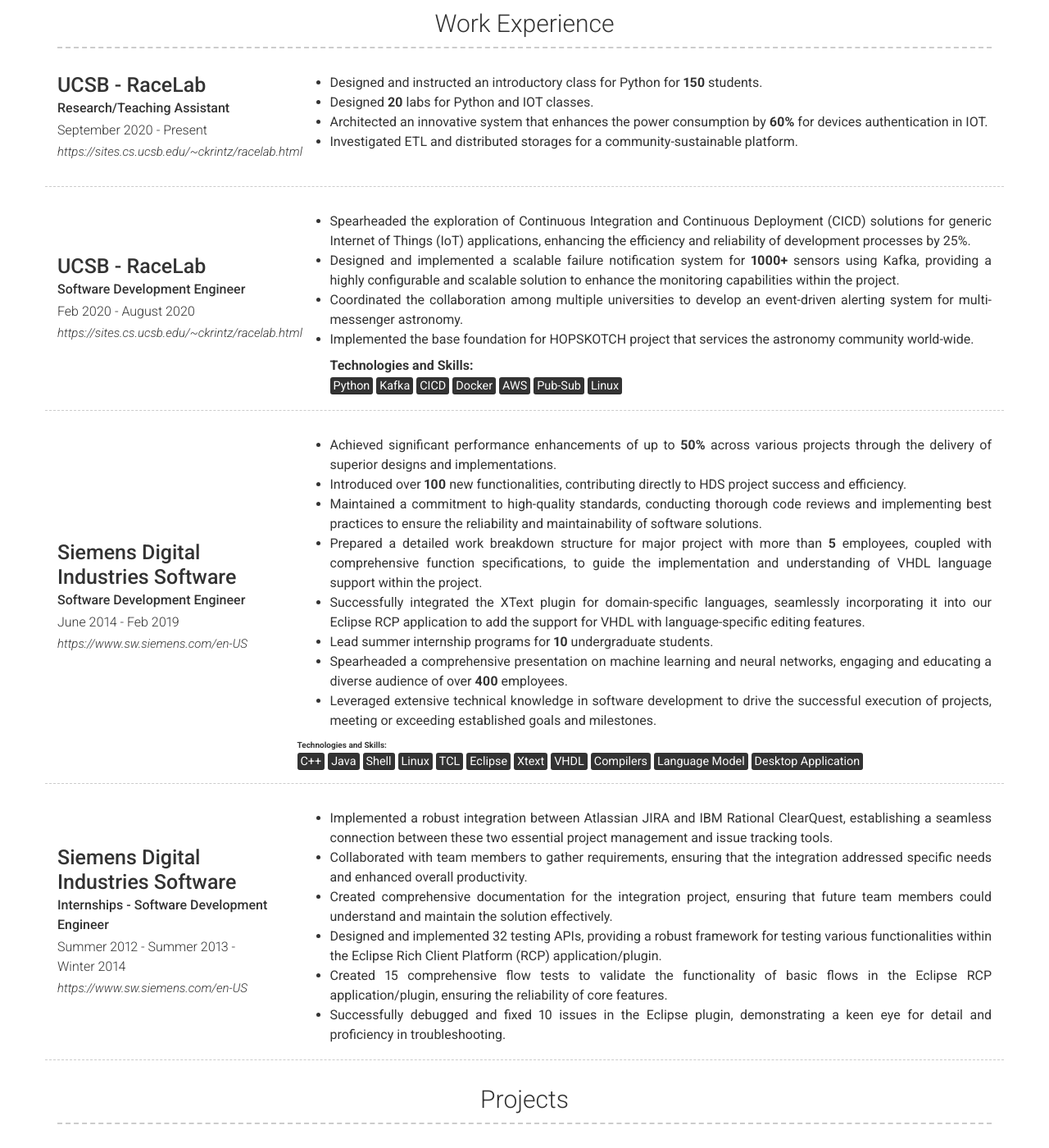
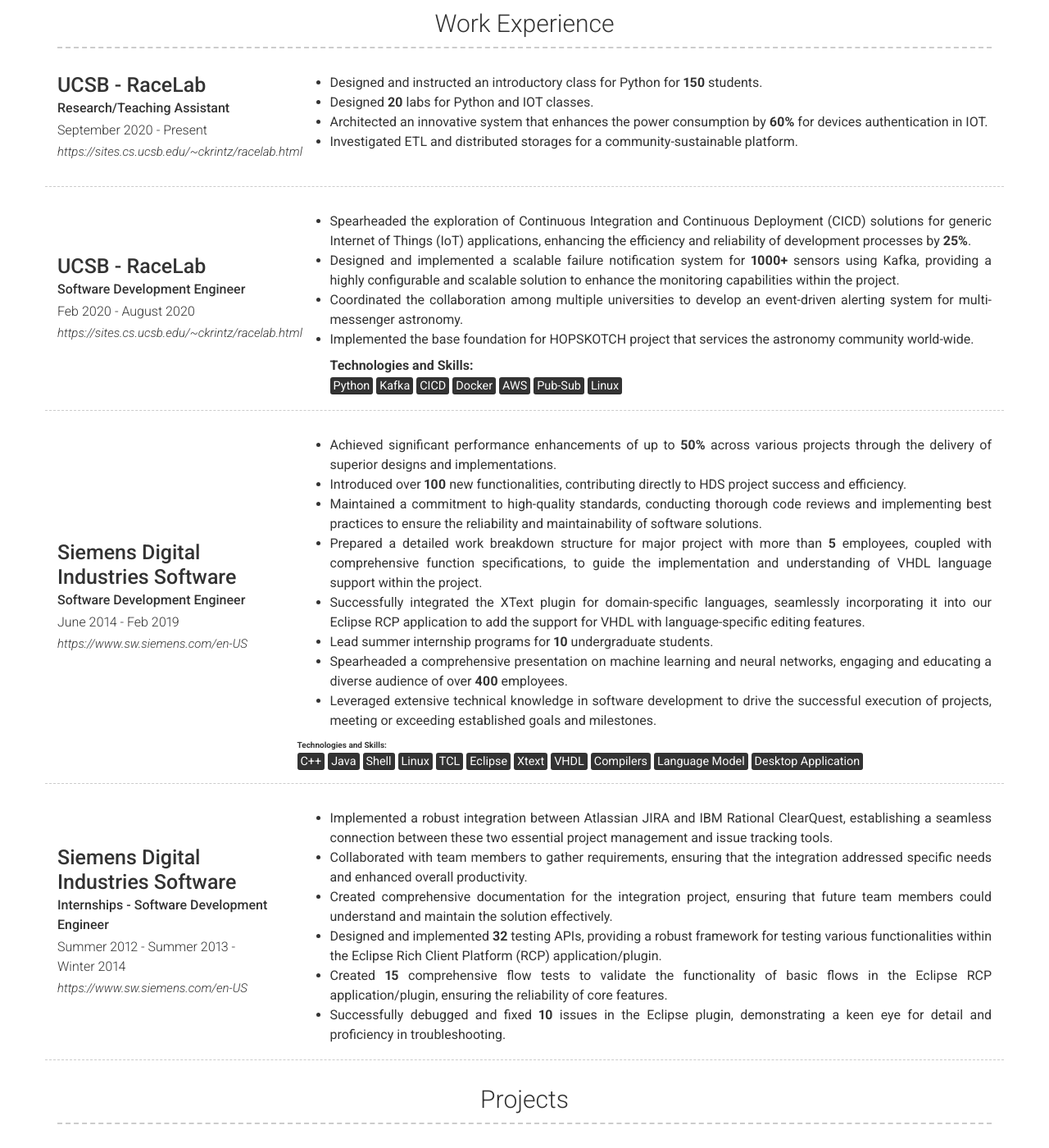
Before and after one commit to shereenElSayed/shereenelsayed.github.io, a Jekyll site: the page built from index.md, in a window 1280 px wide and 1400 px high, scrolled down 1590 px. Shown: the whole window at 82% size. Built offline with Jekyll 4.4.1, drawn with Linux system fonts in a browser that asks for light colours; nearby versions of some CDN libraries; some of the changed text lies outside the part shown.

Commit message:
added info

```diff
--- a/_config.yml
+++ b/_config.yml
@@ -89,8 +89,8 @@
           <myheader>Research Focus:</myheader>
           My research focus area is <mark>NLP</mark> for Egyptian Arabic dialect using <mark>machine learning</mark> and <mark>neural networks</mark>.
           - I created my own [dataset](https://github.com/shery91/Egyptian-Dialect-Gender-Annotated-Dataset) and manually annotated <b>10K</b> tweets based on gender of the author.
-          - With classical machine learning, I achieved 87.6% accuracy for gender identification based on authors with Egyptian dialect tweets.
-          - With neural networks, I achieved 91.37% accuracy using the same dataset as the classical machine learning.
+          - With classical machine learning, I achieved <b>87.6%</b> accuracy for gender identification based on authors with Egyptian dialect tweets.
+          - With neural networks, I achieved <b>91.37%</b> accuracy using the same dataset as the classical machine learning.
 
           <myheader>Publications:</myheader>
           - [Gender identification of Egyptian dialect in twitter](https://www.sciencedirect.com/science/article/pii/S1110866518302044?via%3Dihub) - 21 citations
@@ -131,7 +131,7 @@
         sub_title: Software Development Engineer
         caption: Feb 2020 - August 2020
         description: | # this will include new lines to allow paragraphs
-          - Spearheaded the exploration of Continuous Integration and Continuous Deployment (CICD) solutions for generic Internet of Things (IoT) applications, enhancing the efficiency and reliability of development processes by 25%.
+          - Spearheaded the exploration of Continuous Integration and Continuous Deployment (CICD) solutions for generic Internet of Things (IoT) applications, enhancing the efficiency and reliability of development processes by <b>25%</b>.
           - Designed and implemented a scalable failure notification system for <b>1000+</b> sensors using Kafka, providing a highly configurable and scalable solution to enhance the monitoring capabilities within the project.
           - Coordinated the collaboration among multiple universities to develop an event-driven alerting system for multi-messenger astronomy.
           - Implemented the base foundation for HOPSKOTCH project that services the astronomy community world-wide.
@@ -172,9 +172,9 @@
           - Implemented a robust integration between Atlassian JIRA and IBM Rational ClearQuest, establishing a seamless connection between these two essential project management and issue tracking tools.
           - Collaborated with team members to gather requirements, ensuring that the integration addressed specific needs and enhanced overall productivity.
           - Created comprehensive documentation for the integration project, ensuring that future team members could understand and maintain the solution effectively.
-          - Designed and implemented 32 testing APIs, providing a robust framework for testing various functionalities within the Eclipse Rich Client Platform (RCP) application/plugin.
-          - Created 15 comprehensive flow tests to validate the functionality of basic flows in the Eclipse RCP application/plugin, ensuring the reliability of core features.
-          - Successfully debugged and fixed 10 issues in the Eclipse plugin, demonstrating a keen eye for detail and proficiency in troubleshooting.
+          - Designed and implemented <b>32</b> testing APIs, providing a robust framework for testing various functionalities within the Eclipse Rich Client Platform (RCP) application/plugin.
+          - Created <b>15</b> comprehensive flow tests to validate the functionality of basic flows in the Eclipse RCP application/plugin, ensuring the reliability of core features.
+          - Successfully debugged and fixed <b>10</b> issues in the Eclipse plugin, demonstrating a keen eye for detail and proficiency in troubleshooting.
 
 
   - title: Projects # Title for the section
```
